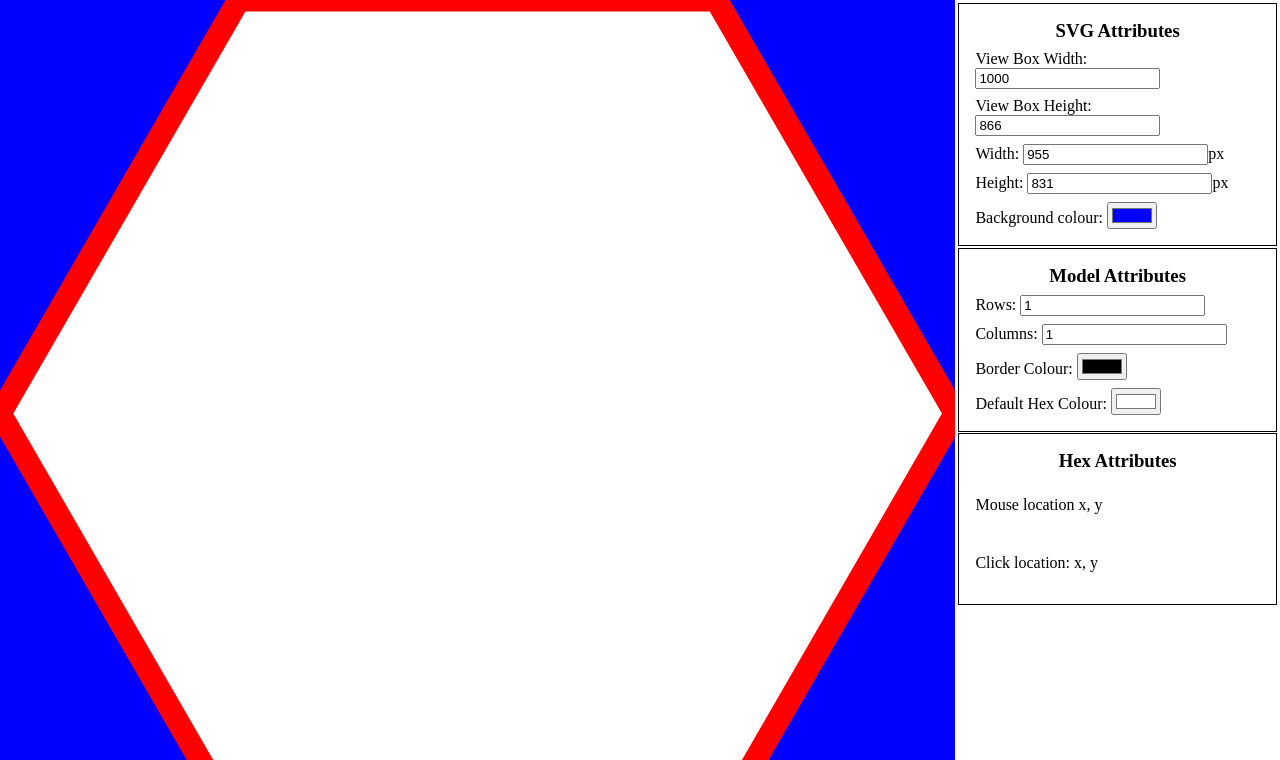
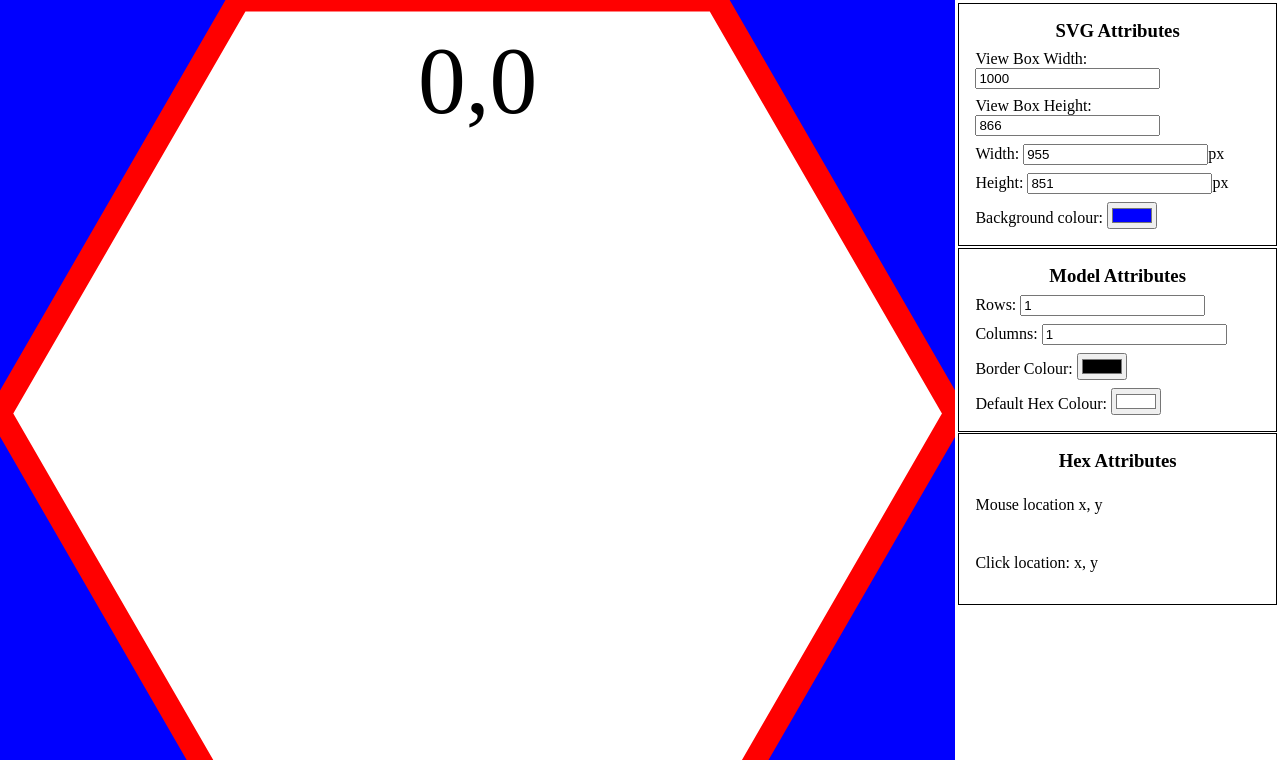
Before and after one commit to BigMac6691/HexMapEditor, a website: page index.html in a window 1280 px wide. Shown: the part 40-800 px from the top of the page. Drawn offline with Linux system fonts and the light colour scheme.

Commit message:
Add hex id labels

```diff
--- a/public/css/main.css
+++ b/public/css/main.css
@@ -34,6 +34,7 @@ h3
 
 .map
 {
+    font-size: 100px;
     height: 100%;
 }
 
--- a/public/js/Hex.js
+++ b/public/js/Hex.js
@@ -7,9 +7,12 @@ class Hex
         this.row = row;
         this.opts = opts;
 
-        this.use = SVG.createUse("hexagon", {id: `${col},${row}`, stroke: this.hexMap.borderColour, fill: opts?.hexFill ? opts.hexFill : this.hexMap.defaultHexFill});
+        let id = `${col},${row}`;
 
-        this.hexMap.map.append(this.use);
+        this.hexId = SVG.createText(id, {x: 500, y: 110, "font-size": "1em", "text-anchor": "middle", "alignment-baseline": "middle"});
+        this.use = SVG.createUse("hexagon", {id: id, stroke: this.hexMap.borderColour, "stroke-width": "2", fill: opts?.hexFill ? opts.hexFill : this.hexMap.defaultHexFill});
+
+        this.hexMap.map.append(this.use, this.hexId);
     }
 
     drawHex(x, y, w, h)
@@ -18,5 +21,13 @@ class Hex
         this.use.setAttribute("y", y);
         this.use.setAttribute("width", w);
         this.use.setAttribute("height", h);
+
+        this.drawId(x, y, w, h);
+    }
+
+    drawId(x, y, w, h)
+    {
+        this.hexId.setAttribute("x", `${x + w / 2}`);
+        this.hexId.setAttribute("y", `${y + h * 0.11}`);
     }
 }
--- a/public/js/HexMap.js
+++ b/public/js/HexMap.js
@@ -65,7 +65,7 @@ class HexMap
         let width = 4 * w;
         let offset = this.hexes.length > 1 ? (this.cursor.x % 2 === this.offsetOn ? 0 : h / 2) : 0;
 
-        this.map.removeChild(this.cursorHex);
+        this.map.removeChild(this.cursorHex); // the cursor has to be added last to be the topmost element or it won't appear.
 
         this.cursorHex.setAttribute("x", 3 * w * this.cursor.x);
         this.cursorHex.setAttribute("y", h * this.cursor.y + offset);
@@ -73,8 +73,6 @@ class HexMap
         this.cursorHex.setAttribute("height", h);
 
         this.map.append(this.cursorHex);
-
-        console.log(this.cursor);
     }
 
     makeSymbol(id, d)
--- a/public/js/HexMapEditor.js
+++ b/public/js/HexMapEditor.js
@@ -13,7 +13,6 @@ class HexMapEditor
 
         this.makeUI();
         this.hexMap.drawMap();
-        // this.hexMap.drawPolygons();
     }
 
     makeUI()
@@ -88,6 +87,7 @@ class HexMapEditor
         let r = +this.rows.value;
         let model = this.hexMap.hexes;
         let modelShrink = c < model.length || r < model[0].length;
+        let modelChange = c != model.length || r != model[0].length
 
         // Handle column changes
         if(c < model.length)
@@ -110,14 +110,18 @@ class HexMapEditor
                     model[ci].push(new Hex(this.hexMap, ci, model[ci].length))
         }
 
-        // if(polygonChange)
-        //     this.he
+        if(modelChange)
+        {
+            let mapPanel = document.getElementById("mapPanel");
+            mapPanel.style.fontSize = `${100 / (this.hexMap.hexes[0].length + (this.hexMap.hexes.length > 1 ? 0.5 : 0))}px`;
+
+            console.log(`Font size: ${mapPanel.style.fontSize}`);
+        }
 
         this.hexMap.borderColour = this.borderColour.value;
         this.hexMap.defaultHexFill = this.defaultTerrainColour.value;
 
         this.hexMap.drawMap();
-        // this.hexMap.drawPolygons();
     }
 
     handleMouseMove(evt)
--- a/public/js/SVG.js
+++ b/public/js/SVG.js
@@ -29,7 +29,7 @@ class SVG
         return n;
     }
 
-    static createText(opts)
+    static createText(text, opts)
     {
         let n = document.createElementNS(this.NS, "text");
 
@@ -37,7 +37,7 @@ class SVG
             for(const[k, v] of Object.entries(opts))
                 n.setAttribute(k, v);
 
-        n.append(document.createTextNode(opts.text));
+        n.append(document.createTextNode(text));
 
         return n;
     }
```
Also changed, not shown: README.md.
